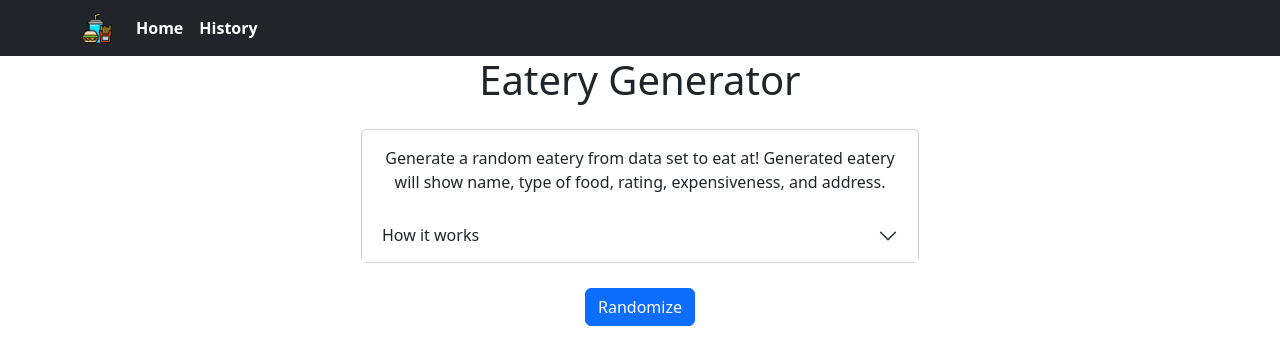
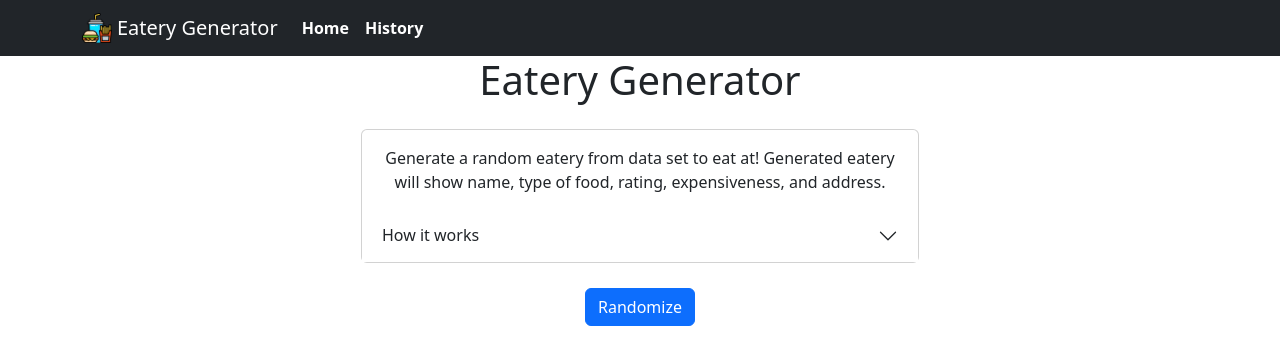
Before and after one commit to ArthurKimGl19/eateryGenerator, a React (Create React App) app: page / in a window 1280 px wide. Shown: the top 364 px of the page. Built offline with nearby package versions, Linux system fonts and the light colour scheme.

Commit message:
Add in navbar title and fix navbar styling

```diff
--- a/src/components/Navbar/Navbar.css
+++ b/src/components/Navbar/Navbar.css
@@ -1,4 +1,8 @@
-.nav-options .nav-link {
+.nav-component .nav-brand img {
+    margin-right: 5px;
+}
+
+.nav-component .nav-options .nav-link {
     text-decoration: none;
     font-weight: 600;
     color: white;
--- a/src/components/Navbar/Navbar.js
+++ b/src/components/Navbar/Navbar.js
@@ -10,9 +10,9 @@ import './Navbar.css';
 export default function NavbarComponent() {
     return (
         <React.Fragment>
-            <Navbar bg="dark" variant="dark" sticky="top">
+            <Navbar bg="dark" variant="dark" sticky="top" className="nav-component">
                 <Container>
-                    <Navbar.Brand>
+                    <Navbar.Brand className="nav-brand">
                         <img
                             src={logo}
                             width="30"
@@ -20,6 +20,7 @@ export default function NavbarComponent() {
                             className="d-inline-block align-top"
                             alt="Eatery Generator logo"
                         />
+                        Eatery Generator
                     </Navbar.Brand>
                     <Nav className="me-auto nav-options">
                         <Link to="/" className="nav-link">
```
